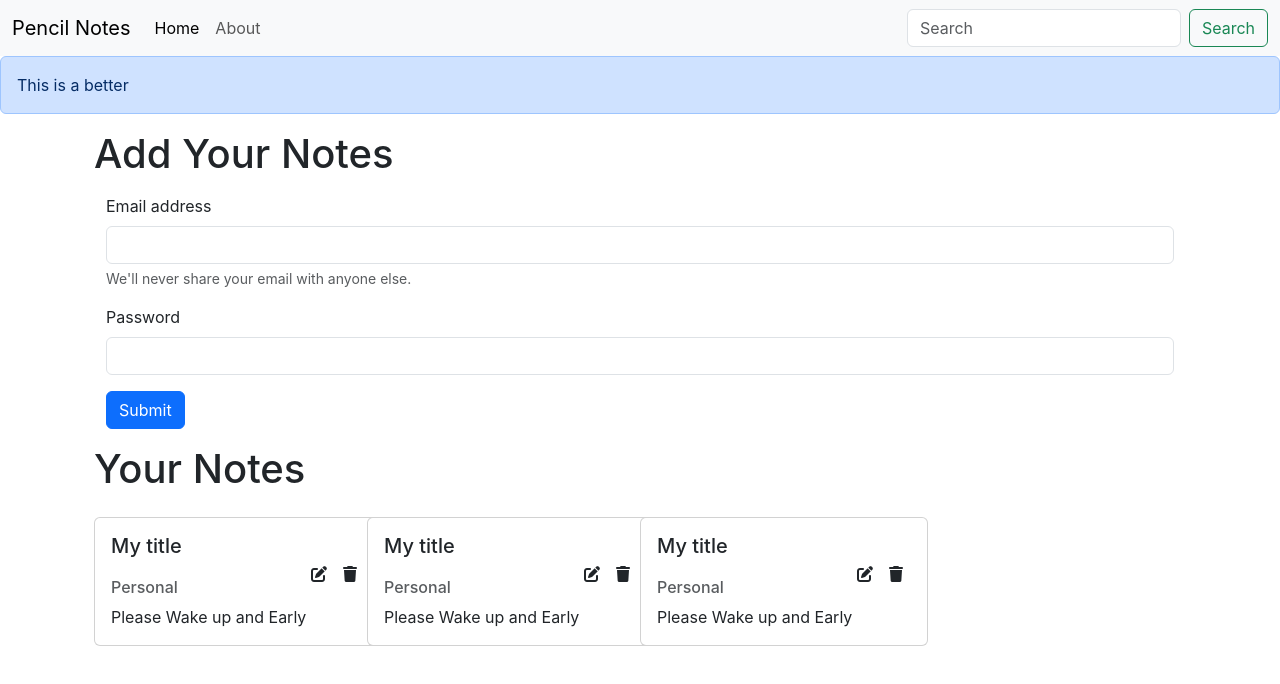
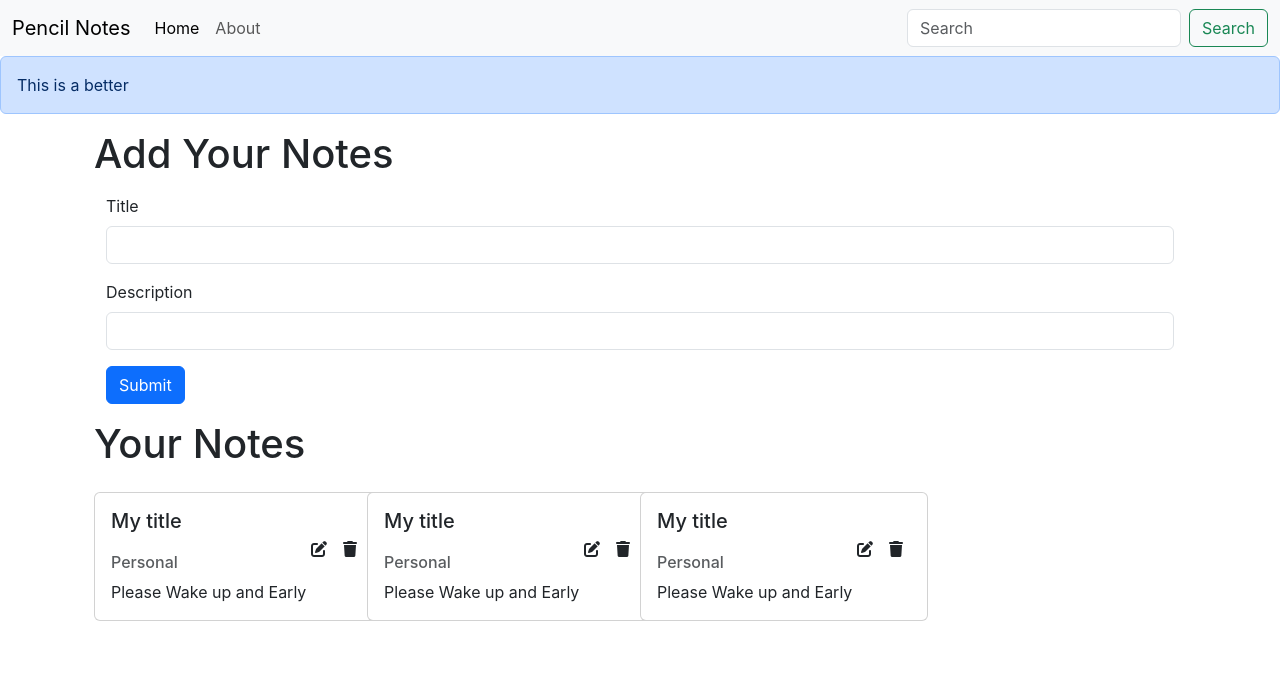
Before and after one commit to Ayushjaisgit/PencilNotes, a React (Create React App) app: page / in a window 1280 px wide. Shown: the top 684 px of the page. Built offline with nearby package versions, Linux system fonts and the light colour scheme.

Commit message:
Add note functionality

```diff
--- /dev/null
+++ b/src/Components/AddNote.js
@@ -0,0 +1,39 @@
+import React, { useContext} from 'react'
+import noteContext from "../context/notes/noteContext"
+import { useState } from "react"
+
+const AddNote = () => {
+
+    const context = useContext(noteContext);
+    const {addNote} = context
+
+    const [note, setnote] = useState({title:"", description:"",tag:""})
+
+    const handleClick=()=>{
+        addNote(note)
+    }
+    const onChange=(e)=>{
+        setnote({...note, [e.target.name]: [e.target.value]})
+    }
+
+
+
+  return (
+    <div className="container my-3">
+        <h1>Add Your Notes</h1>
+        <form className="container my-3">
+          <div className="mb-3">
+            <label htmlFor="title" className="form-label">Title</label>
+            <input type="text" className="form-control" id="title" name="title" aria-describedby="emailHelp" onChange={onChange}  />
+          </div>
+          <div className="mb-3">
+            <label htmlFor="description" className="form-label">Description</label>
+            <input type="text" className="form-control" id="description" name="description" onChange={onChange} />
+          </div>
+          <button type="submit" className="btn btn-primary" onClick={handleClick} >Submit</button>
+        </form>
+      </div>
+  )
+}
+
+export default AddNote
--- a/src/Components/Home.js
+++ b/src/Components/Home.js
@@ -1,4 +1,5 @@
 import React, { useContext } from 'react'
+
 import Notes from './Notes'
 
 
@@ -7,21 +8,6 @@
 
   return (
     <>
-      <div className="container my-3">
-        <h1>Add Your Notes</h1>
-        <form className="container my-3">
-          <div className="mb-3">
-            <label htmlFor="exampleInputEmail1" className="form-label">Email address</label>
-            <input type="email" className="form-control" id="exampleInputEmail1" aria-describedby="emailHelp" />
-            <div id="emailHelp" className="form-text">We'll never share your email with anyone else.</div>
-          </div>
-          <div className="mb-3">
-            <label htmlFor="exampleInputPassword1" className="form-label">Password</label>
-            <input type="password" className="form-control" id="exampleInputPassword1" />
-          </div>
-          <button type="submit" className="btn btn-primary">Submit</button>
-        </form>
-      </div>
         <Notes/>
     </>
   )
--- a/src/Components/Notes.js
+++ b/src/Components/Notes.js
@@ -1,18 +1,22 @@
 import React, { useContext } from 'react'
 import noteContext from "../context/notes/noteContext"
+import AddNote from './AddNote';
 import Noteitem from './Noteitem';
 
 const Notes = () => {
     const context = useContext(noteContext);
-    const {notes, setNotes} = context
+    const {notes, addNote} = context
 
   return (
+    <>
+    <AddNote/>
     <div className="container row my-3">
     <h1>Your Notes</h1>
     {notes.map((note)=>{
-      return <Noteitem key={note._id} note={note} />
+        return <Noteitem key={note._id} note={note} />
     })}
   </div>
+    </>
   )
 }
 
--- a/src/context/notes/NoteState.js
+++ b/src/context/notes/NoteState.js
@@ -33,10 +33,37 @@
         }
     ]
 
+
     const [notes, setNotes] = useState(notesInitial)
 
+    // Add note function
+    const addNote =(title, description, tag)=>{
+      // TODO = API CALL
+     const note = {
+        "_id": "63f55353d3e7bbadsd3ad846c0",
+          "user": "63efea77887af454795a2cb3",
+          "title": "My title",
+          "description": "Please Wake up and Early",
+          "tag": "Personal",
+          "date": "2023-02-21T23:27:15.526Z",
+          "__v": 0
+      };
+      setNotes(notes.push(note))
+    }
+
+    // Delete note function
+    const deleteNote =(id)=>{
+
+    }
+    // Edit note function
+    const editNote =()=>{
+
+    }
+
+
+
     return(
-        <noteContext.Provider value={{notes, setNotes}}>
+        <noteContext.Provider value={{notes, addNote, deleteNote, editNote}}>
             {props.children}
         </noteContext.Provider>
     )
```
